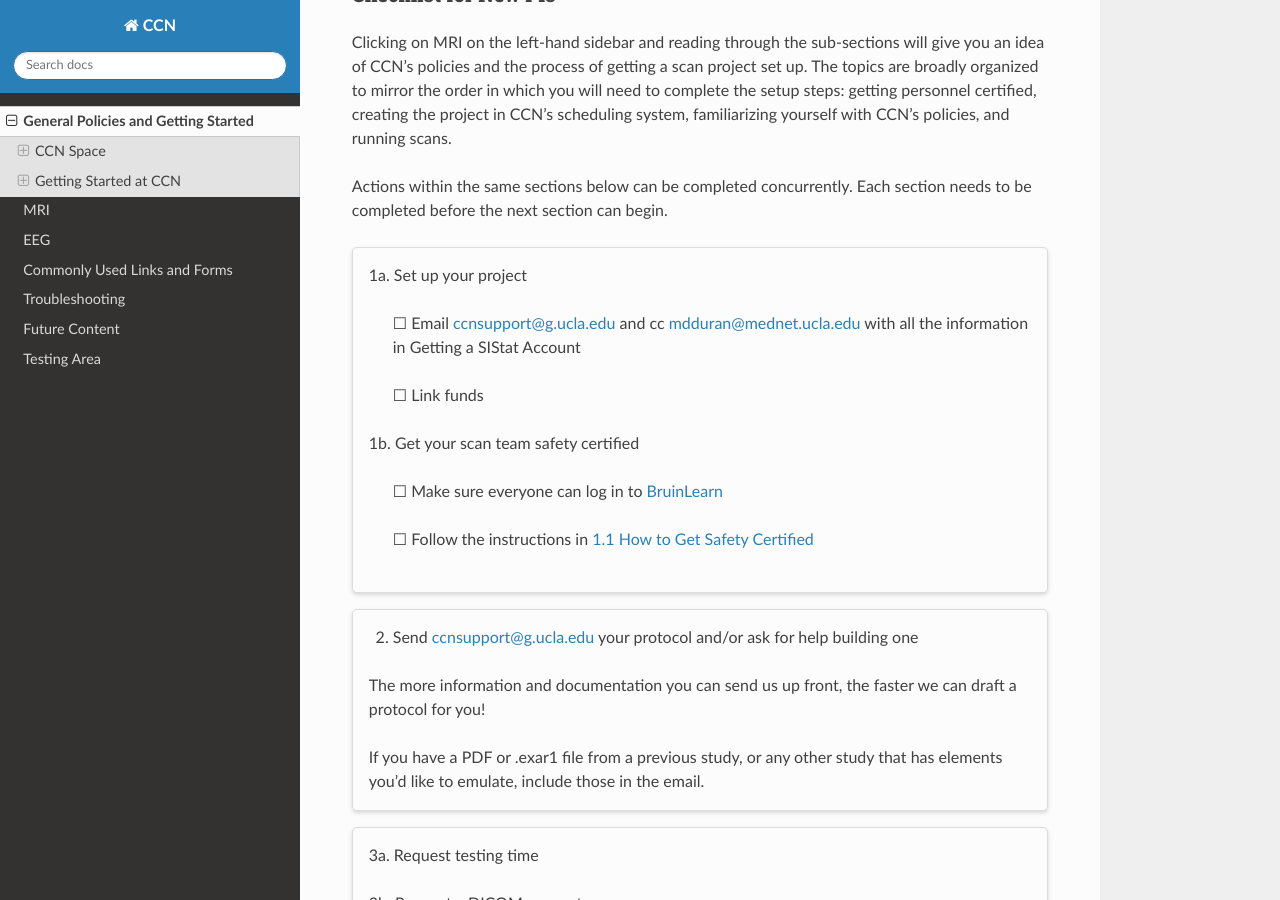
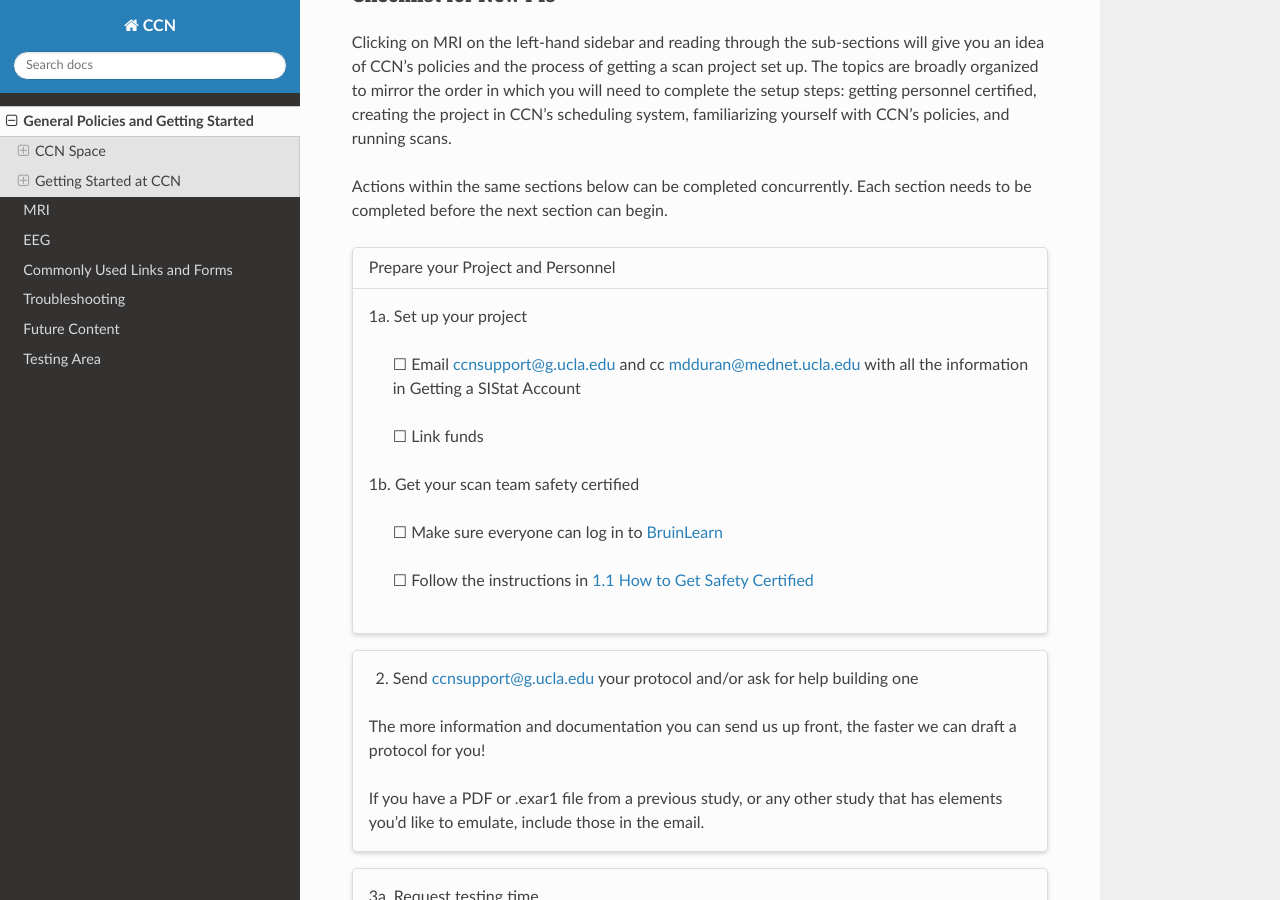
Before and after one commit to CCN-Support/CCN_Wiki, a Sphinx documentation site: the page built from docs/source/generalpolicies.rst, in a window 1280 px wide and 900 px high, scrolled down 3765 px. Built offline with Sphinx 7.4.7 and the Read the Docs theme 3.1.0, drawn with Linux system fonts in a browser that asks for light colours.

Commit message:
Update generalpolicies.rst

```diff
--- a/docs/source/generalpolicies.rst
+++ b/docs/source/generalpolicies.rst
@@ -5,20 +5,20 @@
 ---------
 
 Lobby
-^^^^^
+~~~~~
 Tea and water (hot and cold) are available for CCN staff, users, and participants.
 
 The monitor on the wall displays recruitment flyers from labs on a loop. Contact ccnsupport@g.ucla.edu if you are a CCN user with an active study and would like to include your recruitment materials in this slideshow.
 
 Restricted Areas
-^^^^^^^^^^^^^^^^
+~~~~~~~~~~~~~~~~
 
 MR Zones are marked with signage. Only safety-certified users and screened participants are allowed to enter the scanning suite (control room & scanner room) unless granted an exemption by CCN. This is for the safety of the individuals and liability of the Center. It is paramount that uncertified users do not touch any research equipment or enter the scanner room while shadowing.
 
 **Exceptions to Restricted Access:**  CCN may allow a non-operator, non-participant individual into the scanner room only under a very narrow set of circumstances. If an exemption is granted, it is for a single instance. See :ref:`observers` and :ref:`visitors` for details on rules that must be strictly followed in such cases.
 
 MR/EEG Suite & Shared Areas
-^^^^^^^^^^^^^^^^^^^^^^^^^^^
+~~~~~~~~~~~~~~~~~~~~~~~~~~~
 It is the responsibility of all experimenters to maintain the facility in a clean and orderly state. This includes all surfaces, linens, cabling, computing and other equipment in the MRI scanner room, control room, hallways, back/supply area, sink and counters, mock scanner, side rooms, and EEG suites.
 
 Clean up after your group and your participant. If you come in to set up for a scan and find the space messy, report it on the pre-scan form bookmarked on the iMac (or email ccnsupport@g.ucla.edu if you are in for scan-unrelated activites). Do not assume that the next group, CCN staff, or Semel Facilities will tidy up for you. Loop cables back on their hooks on the walls, return equipment to their designated storage locations, unplug head coils from the scanner bed, throw away all trash, and put the Participant Items bin back by the door.
@@ -35,17 +35,17 @@
 Semel Facilities periodically vacuums the carpets, but does not have access to every room or time to deep-clean every stain. Address messes promptly to avoid worse messes that become more difficult to clean down the road. There is stain remover in the cleaning supplies cabinet, washcloths and towels with the linens, and brushes in the left-most drawer when facing the sink. Reach out to CCN staff for help as needed.
 
 Mock Scanner
-^^^^^^^^^^^^
+~~~~~~~~~~~~
 An MRI simulator or "mock scanner" that gives subjects a realistic sensory experience. Features a real table fitted with a wooden bore (no magnetic field or metal concerns). Includes a dedicated laptop for playing recorded scanner noise and running Mo-Track software, for the purpose of giving the participant live feedback on how much they are moving.
 
 The mock scanner is available as a resource for any research group who would find it useful. It may help young participants practice holding still, reassure parents who are unsure what to expect for their child's scan, and offer a trial experience for anyone who anticipates difficulty tolerating the experience (e.g., an adult with claustrophobia). Email ccnsupport@g.ucla.edu if you would like to be added to the calendar for scheduling time on the mock scanner.
 
 Workshop
-^^^^^^^^
+~~~~~~~~
 CCN has some tools for making basic repairs and adjustments to equipment. These are stored in a locked office/workshop space to make sure they are not accidentally carried into the scanner room. Speak to CCN staff if you need to borrow a tool while conducting research activities in the suite.
 
 Testing Room
-^^^^^^^^^^^^
+~~~~~~~~~~~~
 The suite houses a private side room for scan-related testing and tasks. Each group is allowed 30 minutes of access to this room with any paid scan, at no additional charge, directly before or after that scan. The testing room must be reserved on SIStat when you book your scan.
 
 Do not come to CCN and use the room for your own purposes when the schedule indicates it is open. The purpose of this room is to support the activities required immediately before or after a scan, NOT to serve as an open resource for anybody to use when it is unreserved.
@@ -57,7 +57,7 @@
 However, as with MRI scan start/end times, the scheduled group has the final say. If the users listed on the calendar are firm about starting on time, it must be so. A group whose reservation has formally ended must figure out alternate arrangements if asked by the scheduled group and **cannot** force the scheduled group to accommodate them instead. These incidents should be reported to CCN staff, who will notify the PIs involved and take disciplinary action as appropriate.
 
 Blood Collection
-^^^^^^^^^^^^^^^^
+~~~~~~~~~~~~~~~~
 CCN has gone through the necessary review and approval to open C7-439C (EEG Prep Room) to its users as a blood collection site. Submit the appropriate paperwork (see below) to ccnsupport@g.ucla.edu. Strict adherence to protocol is required to maintain a safe research site for everyone:
 
 - For traditional venipuncture phlebotomy: Send CCN the completed `Blood Collection SOP (Venipuncture) <https://docs.google.com/document/d/1WNXvtkOqQU1CcQjaQm7HOkLU_xgSrStZXLESRDcd9Ks/edit?usp=sharing>`_. Updated signatures will be required annually.
@@ -69,7 +69,7 @@
 - `Biosafety Fundamentals: BSL2 and BSL2+ <https://worksafe.ucla.edu/UCLA/Programs/Standard/Control/elmLearner.wml?UPID=0321200236&Segment=CourseHomePage&Option=&ReloadSegmentID=CourseSearch&ReloadOptionID=&CourseID=BIO-BSL2-OL>`_
 
 EEG Facilities
-^^^^^^^^^^^^^^
+~~~~~~~~~~~~~~
 The Staglin EEG Suite contains two fully shielded EEG suites and a prep room.
 
 The Left EEG Suite:
@@ -84,7 +84,7 @@
 - Bio-Semi 64 channel EEG system using active electrodes
 
 Ultrasound Suite
-^^^^^^^^^^^^^^^^
+~~~~~~~~~~~~~~~~
 
 The Ultrasound Suite is equipped with:
 
@@ -97,7 +97,7 @@
 
 
 Checklist for New PIs
-^^^^^^^^^^^^^^^^^^^^^
+~~~~~~~~~~~~~~~~~~~~~
 
 Clicking on MRI on the left-hand sidebar and reading through the sub-sections will give you an idea of CCN's policies and the process of getting a scan project set up. The topics are broadly organized to mirror the order in which you will need to complete the setup steps: getting personnel certified, creating the project in CCN's scheduling system, familiarizing yourself with CCN's policies, and running scans.
 
@@ -105,6 +105,9 @@
 
 .. card::
   :class-card: sd-rounded-2
+
+  Prepare your Project and Personnel
+  ^^^^^^^^^^^^^^^^^^^^^^^^^^^^^^^^^^
 
   1a. Set up your project
 
@@ -137,7 +140,7 @@
 
 
 IT, Trainings, & Resources
-^^^^^^^^^^^^^^^^^^^^^^^^^^
+~~~~~~~~~~~~~~~~~~~~~~~~~~
 
 The following is a list of various trainings and services that may or may not be required for your particular situation. Check with your PI and lab admins for information about what is most applicable to you.
 
@@ -175,7 +178,7 @@
 
 
 Software Licenses
-^^^^^^^^^^^^^^^^^
+~~~~~~~~~~~~~~~~~
 
 Below is a (non-exhaustive) list of campus-wide software licenses available to UCLA students, faculty, and staff.
 
```
